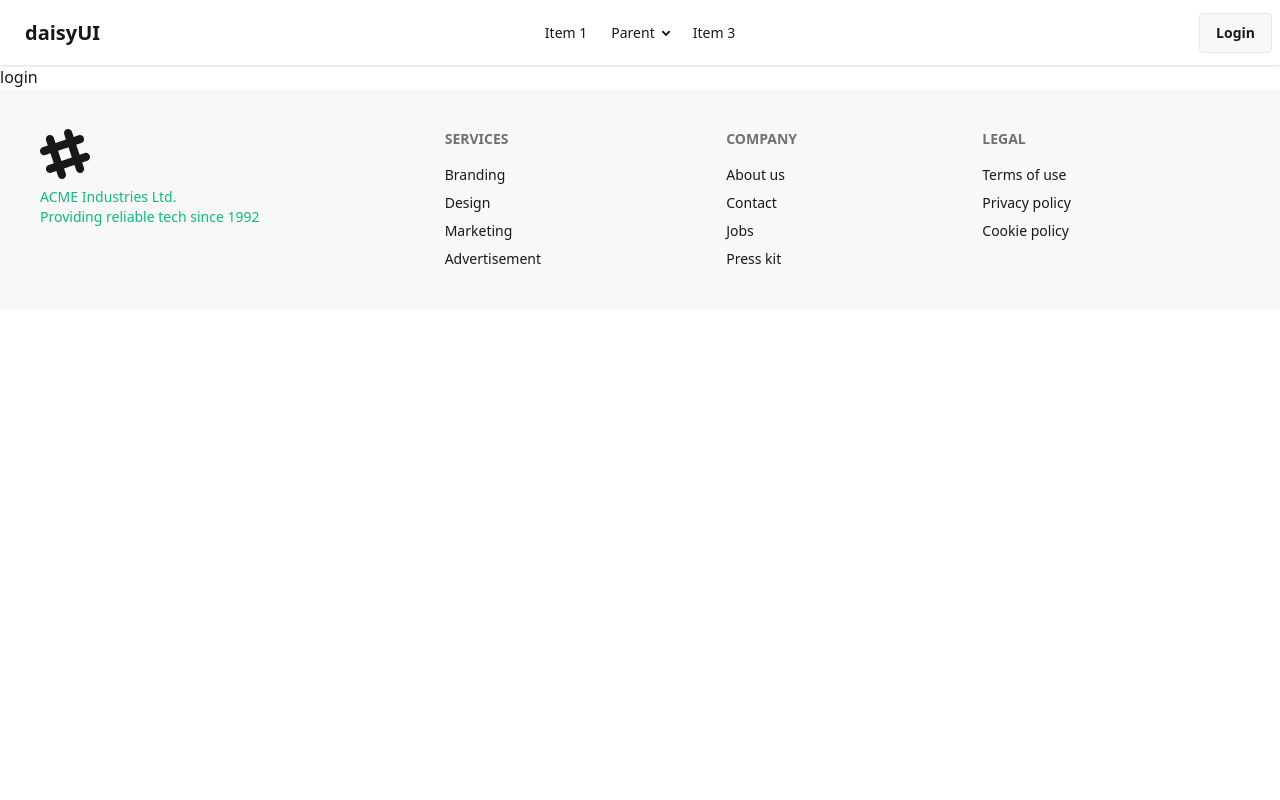
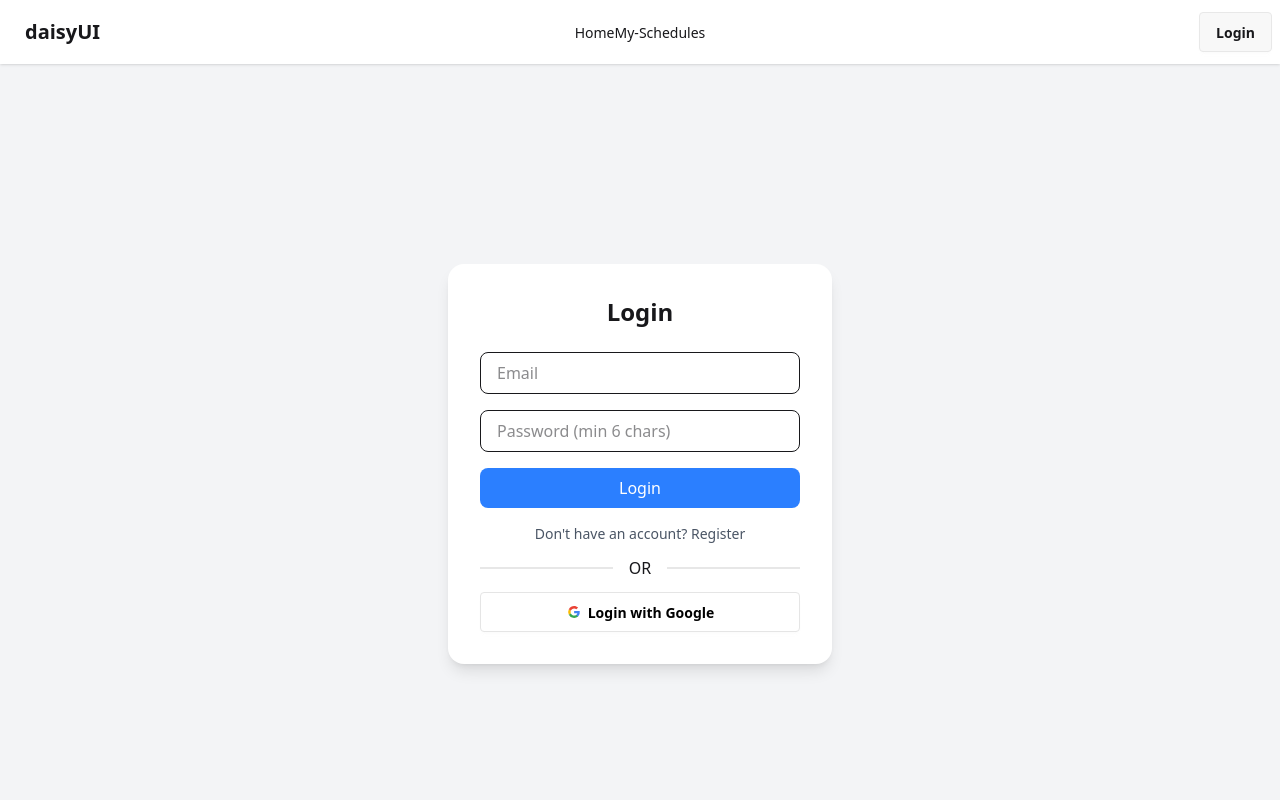
Before and after one commit to SheikhSalman-koli/student-toolkit-client, a React (Vite) app: page /login in a window 1280 px wide. Shown: the top 800 px of the page. Built offline with nearby package versions, Linux system fonts and the light colour scheme; no server answers.

Commit message:
my schedules

```diff
--- a/src/Components/Home/Schedule.jsx
+++ b/src/Components/Home/Schedule.jsx
@@ -1,8 +1,10 @@
-import axios from 'axios';
+
 import React, { useState } from 'react';
 import toast from 'react-hot-toast';
 import Swal from 'sweetalert2';
 import Spinner from '../shared/Loader/Spinner';
+import useAuth from '../shared/Hooks/useAuth';
+import useURL from '../shared/Hooks/useURL';
 
 const colors = [
     { name: "Blue", hex: "#3B82F6" },
@@ -14,6 +16,9 @@ const colors = [
 const Schedule = () => {
     const [selected, setSelected] = useState('');
     const [spinner, setSpinner] = useState(false)
+    const axiosInstance = useURL()
+    const {user} = useAuth()
+
 
     const toggleColor = (hex) => {
         setSelected(hex)
@@ -46,11 +51,12 @@ const Schedule = () => {
         const location = form.location.value
         const subject = form.subject.value
         const color = selected
+        const email = user?.email
 
-        const scheduleData = { className, day, instructor, startTime, endTime, location, subject, color }
+        const scheduleData = { className, day, instructor, startTime, endTime, location, subject, color, email}
 
         try {
-            const { data } = await axios.post('http://localhost:3000/saveClass', scheduleData)
+            const { data } = await axiosInstance.post('/saveClass', scheduleData)
             // console.log(data);
             if (data?.insertedId) {
                 Swal.fire({
--- a/src/Components/Nav/Navber.jsx
+++ b/src/Components/Nav/Navber.jsx
@@ -1,11 +1,27 @@
-import React, { use } from 'react';
+import React from 'react';
 import { NavLink } from 'react-router';
-import { AuthContext } from '../../Context/AuthContext';
+import useAuth from '../shared/Hooks/useAuth';
+import toast from 'react-hot-toast';
 
 const Navber = () => {
 
-    const {test} = use(AuthContext)
-    console.log(test);
+    const {user, logout} = useAuth()
+    console.log(user);
+
+
+    const handleLogout =()=>{
+        logout()
+         .then(()=>{
+            toast.dismiss("user logged out successfully!")
+        }).catch((error)=>{
+            toast.error(error.message)
+        })
+    }
+
+    const links = <>
+      <NavLink to='/'>Home</NavLink>
+      <NavLink to={`/my-schedules/${user?.email}`}>My-Schedules</NavLink>
+    </>
 
     return (
         <div className="navbar bg-base-100 shadow-sm">
@@ -17,37 +33,25 @@ const Navber = () => {
                     <ul
                         tabIndex={0}
                         className="menu menu-sm dropdown-content bg-base-100 rounded-box z-1 mt-3 w-52 p-2 shadow">
-                        <li><a>Item 1</a></li>
-                        <li>
-                            <a>Parent</a>
-                            <ul className="p-2">
-                                <li><a>Submenu 1</a></li>
-                                <li><a>Submenu 2</a></li>
-                            </ul>
-                        </li>
-                        <li><a>Item 3</a></li>
+                       {links}
                     </ul>
                 </div>
                 <a className="btn btn-ghost text-xl">daisyUI</a>
             </div>
             <div className="navbar-center hidden lg:flex">
                 <ul className="menu menu-horizontal px-1">
-                    <li><a>Item 1</a></li>
-                    <li>
-                        <details>
-                            <summary>Parent</summary>
-                            <ul className="p-2">
-                                <li><a>Submenu 1</a></li>
-                                <li><a>Submenu 2</a></li>
-                            </ul>
-                        </details>
-                    </li>
-                    <li><a>Item 3</a></li>
+                  {links}
                 </ul>
             </div>
             <div className="navbar-end">
+               {
+                user ?
+                   <button
+                   onClick={handleLogout}
+                   className='btn'>Log Out</button>
+                :  <NavLink to='/login' className="btn">Login</NavLink>
+               }
 
-                <NavLink to='/login' className="btn">Login</NavLink>
             </div>
         </div>
     );
--- a/src/Components/firebase/firebase_init.js
+++ b/src/Components/firebase/firebase_init.js
@@ -6,12 +6,12 @@ import { getAuth } from "firebase/auth";
 
 // Your web app's Firebase configuration
 const firebaseConfig = {
-  apiKey: "AIzaSyCOYEbIyG9B6d5EhHCREatfD7wGyMK79Xw",
-  authDomain: "toolkit-b9cd3.firebaseapp.com",
-  projectId: "toolkit-b9cd3",
-  storageBucket: "toolkit-b9cd3.firebasestorage.app",
-  messagingSenderId: "734993788895",
-  appId: "1:734993788895:web:3c7e367bf265e2fa2fde6a"
+  apiKey:import.meta.env.VITE_apiKey,
+  authDomain:import.meta.env.VITE_authDomain,
+  projectId:import.meta.env.VITE_projectId,
+  storageBucket:import.meta.env.VITE_storageBucket,
+  messagingSenderId:import.meta.env.VITE_messagingSenderId,
+  appId:import.meta.env.VITE_appId,
 };
 
 // Initialize Firebase
--- /dev/null
+++ b/src/Components/shared/Hooks/useURL.jsx
@@ -0,0 +1,13 @@
+import axios from 'axios';
+import React from 'react';
+
+
+const axiosInstance = axios.create({
+    baseURL: `${import.meta.env.VITE_BASE_URL}`
+})
+
+const useURL = () => {
+    return axiosInstance
+}
+
+export default useURL;
--- a/src/Context/AuthProvider.jsx
+++ b/src/Context/AuthProvider.jsx
@@ -1,12 +1,36 @@
-import React from 'react';
+import React, { useEffect, useState } from 'react';
 import { AuthContext } from './AuthContext';
+import { GoogleAuthProvider, onAuthStateChanged, signInWithPopup, signOut } from 'firebase/auth';
+import { auth } from '../Components/firebase/firebase_init';
 
-const AuthProvider = ({children}) => {
 
-    const test = 'context is working well'
+const AuthProvider = ({ children }) => {
+  const [user, setUser] = useState({})
+  // console.log(user);
+
+  const provider = new GoogleAuthProvider()
+
+  const googleLogin = () => {
+    return signInWithPopup(auth, provider)
+  }
+
+  const logout =()=>{
+    return signOut(auth)
+  }
+
+  useEffect(()=>{
+     const unsubscribe = onAuthStateChanged(auth, (currentUSer)=>{
+        setUser(currentUSer)
+     })
+
+     return ()=> unsubscribe()
+  },[])
+
 
   const allFunc = {
-        test
+    googleLogin,
+    user,
+    logout,
   }
 
   return (
--- a/src/Pages/Authentication/Login.jsx
+++ b/src/Pages/Authentication/Login.jsx
@@ -1,13 +1,78 @@
 import React from 'react';
-import useAuth from '../../Components/shared/Hooks/useAuth';
+import useAuth from '../../Components/shared/Hooks/useAuth'
+import toast from 'react-hot-toast';
+import { useNavigate } from 'react-router';
 
 const Login = () => {
-    const{test} = useAuth()
-    console.log(test);
+
+    const {googleLogin} = useAuth()
+    const navigate = useNavigate()
+
+    const handleSocialLogin= async ()=>{
+        googleLogin()
+        .then(result=>{
+            const user = result?.user
+            console.log(user);
+            navigate('/')
+        })
+        .catch((error)=>{
+            toast.error(error.message)
+        })
+    }
+
 
     return (
-        <div>
-            login
+        <div  className="flex items-center justify-center min-h-screen bg-gray-100">
+             <div className="bg-white shadow-lg rounded-2xl p-8 w-96">
+        <form
+        //   onSubmit={handleLogin}
+
+        >
+          <h2 className="text-2xl font-bold mb-6 text-center">
+            Login
+          </h2>
+          <input
+            type="email"
+            placeholder="Email"
+            className="w-full px-4 py-2 mb-4 border rounded-lg focus:ring-2 focus:ring-blue-500 outline-none"
+            name='email'
+            required
+          />
+          <input
+            type="password"
+            placeholder="Password (min 6 chars)"
+            className="w-full px-4 py-2 mb-4 border rounded-lg focus:ring-2 focus:ring-blue-500 outline-none"
+            name='password'
+            required
+          />
+          <button
+            type="submit"
+            className="w-full bg-blue-500 text-white py-2 rounded-lg hover:bg-blue-600 transition"
+          >
+           Login
+          </button>
+          <p
+            className="mt-4 text-sm text-gray-600 text-center cursor-pointer hover:underline"
+          >
+          Don't have an account? Register
+          </p>
+
+
+        </form>
+
+ <div className="divider">OR</div>
+            {/* Google */}
+            <button
+            onClick={handleSocialLogin}
+            className="btn bg-white text-black border-[#e5e5e5] w-full">
+                <svg aria-label="Google logo" width="16" height="16" xmlns="http://www.w3.org/2000/svg" viewBox="0 0 512 512"><g><path d="m0 0H512V512H0" fill="#fff"></path><path fill="#34a853" d="M153 292c30 82 118 95 171 60h62v48A192 192 0 0190 341"></path><path fill="#4285f4" d="m386 400a140 175 0 0053-179H260v74h102q-7 37-38 57"></path><path fill="#fbbc02" d="m90 341a208 200 0 010-171l63 49q-12 37 0 73"></path><path fill="#ea4335" d="m153 219c22-69 116-109 179-50l55-54c-78-75-230-72-297 55"></path></g></svg>
+                Login with Google
+            </button>
+
+    </div>
+
+
+
         </div>
     );
 };
--- /dev/null
+++ b/src/Pages/My-schdules/MyShedules.jsx
@@ -0,0 +1,30 @@
+import React, { useEffect, useState } from 'react';
+import useAuth from '../../Components/shared/Hooks/useAuth';
+import { useParams } from 'react-router';
+import useURL from '../../Components/shared/Hooks/useURL';
+
+const MyShedules = () => {
+
+    const {email} = useParams()
+    // const {user} = useAuth()
+    const [mySchedules,setMySchedules] = useState([])
+    const axiosInstance = useURL()
+
+    useEffect(()=>{
+        const fetchData =async ()=>{
+            const {data} =await axiosInstance(`/my-schedules/${email}`)
+            setMySchedules(data)
+        }
+        fetchData()
+    },[email])
+
+    console.log(mySchedules);
+
+    return (
+        <div>
+
+        </div>
+    );
+};
+
+export default MyShedules;
--- a/src/Routes/Routes.jsx
+++ b/src/Routes/Routes.jsx
@@ -2,6 +2,7 @@ import { createBrowserRouter } from "react-router";
 import Rootlayout from "../Layout/Root/Rootlayout";
 import Home from "../Pages/Home/Home";
 import Login from "../Pages/Authentication/Login";
+import MyShedules from "../Pages/My-schdules/MyShedules";
 
 
 export const routes = createBrowserRouter([
@@ -16,6 +17,10 @@ export const routes = createBrowserRouter([
             {
                 path: '/login',
                 Component: Login
+            },
+            {
+                path: 'my-schedules/:email',
+                Component: MyShedules
             }
         ]
     },
```
Lines whose indentation alone changed are shown as unchanged.
